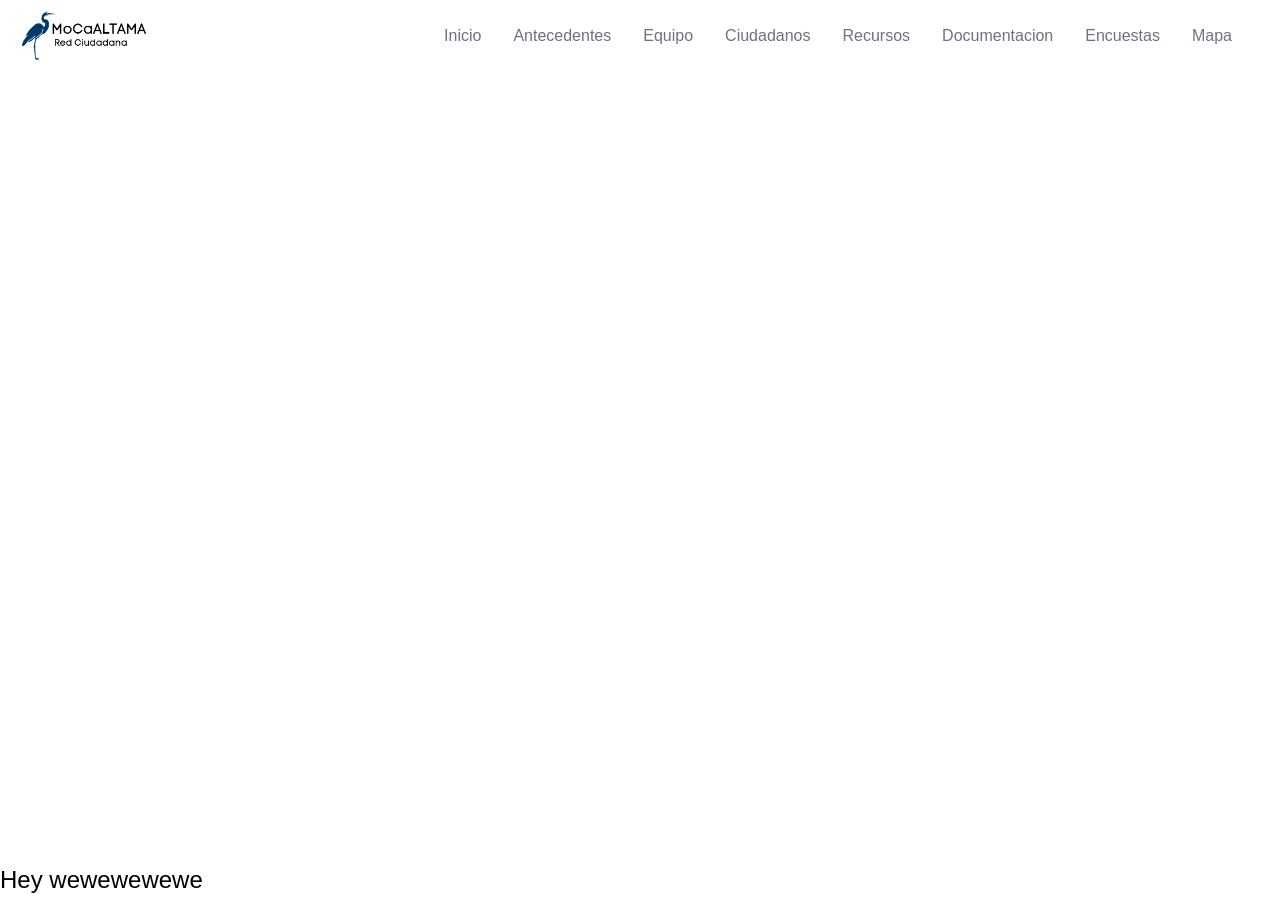
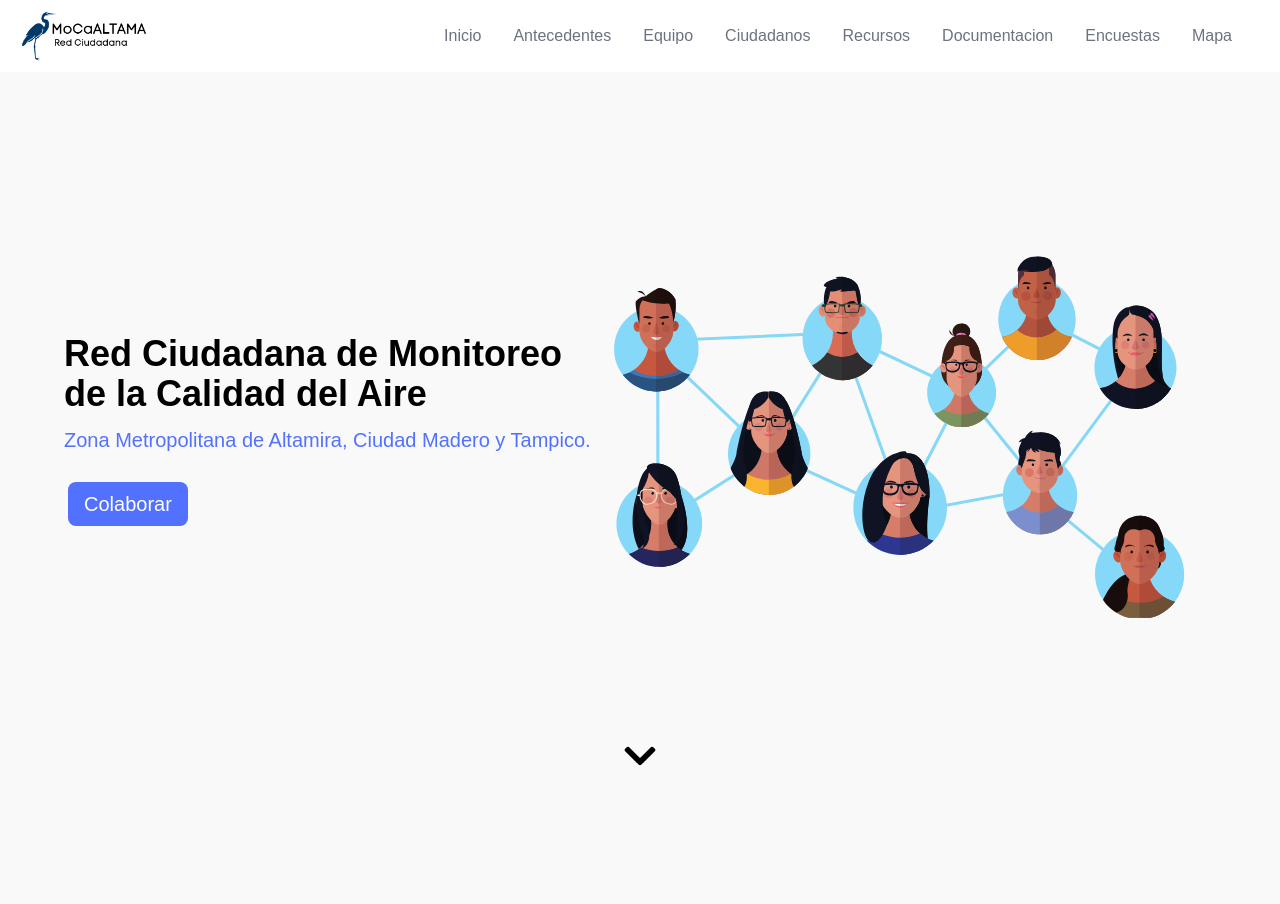
Before and after one commit to soutkike/RedCiudadana, a Gatsby site: page / in a window 1280 px wide. After the commit the page ends 800 px from the top, so only its background shows below. Built offline with nearby package versions, Linux system fonts and the light colour scheme; Gatsby itself is replaced by a stand-in of ours.

Commit message:
hero finished

```diff
--- a/package.json
+++ b/package.json
@@ -15,6 +15,7 @@
     "clean": "gatsby clean"
   },
   "dependencies": {
+    "@react-icons/all-files": "^4.1.0",
     "animate.css": "^4.1.1",
     "autoprefixer": "^10.4.0",
     "gatsby": "^4.1.0",
--- a/src/components/Header.tsx
+++ b/src/components/Header.tsx
@@ -7,7 +7,7 @@ const Header = () => {
       <div>
         <img src={logo} alt="Mocaaltama logo" className="h-14" />
       </div>
-      <div>
+      <div className="hidden xl:block">
         <a href="" className="text-gray-500 mr-8 hover:text-blueTheme ">
           Inicio
         </a>
--- /dev/null
+++ b/src/components/Hero.tsx
@@ -0,0 +1,35 @@
+import React from "react";
+import heroImage from "../images/redCiudadana.svg";
+import { FaChevronDown } from "@react-icons/all-files/fa/FaChevronDown";
+
+const Hero = () => {
+  return (
+    <>
+      <div className="relative hero flex flex-col justify-center gap-y-6 lg:gap-y-0 items-center xl:flex-row xl:justify-between xl:items-center">
+        <div className="flex flex-col lg:block">
+          <h1 className="text-center lg:text-left text-xl md:text-2xl lg:text-3xl xl:text-4xl mb-3 font-bold">
+            Red Ciudadana de Monitoreo <br /> de la Calidad del Aire
+          </h1>
+          <h2 className="text-center text-sm md:text-base lg:text-lg xl:text-xl text-blueTheme mb-6">
+            Zona Metropolitana de Altamira, Ciudad Madero y Tampico.
+          </h2>
+          <button className="mx-auto lg:m-1 bg-blueTheme px-4 py-2 rounded-lg text-white text-sm md:text-base lg:text-lg xl:text-xl hover:bg-blue-600">
+            Colaborar
+          </button>
+        </div>
+        <div>
+          <img
+            src={heroImage}
+            alt="Red de Ciudadanos"
+            className="hero-image lg:mr-4"
+          />
+        </div>
+      </div>
+      <div className="flex w-full justify-center items-center pb-4 absolute bottom-0 chevron">
+        <FaChevronDown color={"primaryBlue"} size={36} />
+      </div>
+    </>
+  );
+};
+
+export default Hero;
--- a/src/pages/index.tsx
+++ b/src/pages/index.tsx
@@ -1,15 +1,12 @@
 import * as React from "react";
 import Header from "../components/Header";
-import "animate.css";
+import Hero from "../components/Hero";
 
 const Index = () => {
   return (
     <>
       <Header />
-      <div className="h-screen"></div>
-      <div className="animate__animated animate__bounce text-2xl">
-        Hey wewewewewe
-      </div>
+      <Hero />
     </>
   );
 };
--- a/src/styles/global.css
+++ b/src/styles/global.css
@@ -4,6 +4,38 @@
 
 @import url("https://fonts.googleapis.com/css2?family=Poppins:ital,wght@0,300;0,500;0,600;0,700;1,400&display=swap");
 
+:root {
+  --lightBackground: #f9f9f9;
+  --primaryBlue: #5271ff;
+  --secondaryBlue: #38b6ff;
+}
+
 body {
   font-family: "Poppins", sans-serif;
+  background-color: #f9f9f9;
 }
+
+.hero {
+  height: 90vh;
+  display: flex;
+  width: 90%;
+  margin: 0 auto;
+}
+
+.hero-image {
+  width: 600px;
+}
+
+.chevron {
+  animation: MoveUpDown 1s linear infinite;
+}
+
+@keyframes MoveUpDown {
+  0%,
+  100% {
+    bottom: 0;
+  }
+  50% {
+    bottom: 10px;
+  }
+}
```
Also changed, not shown: src/images/mapaALTAMA.png (added), src/images/network.svg (added), src/images/redCiudadana.svg (added), 1 other file.
